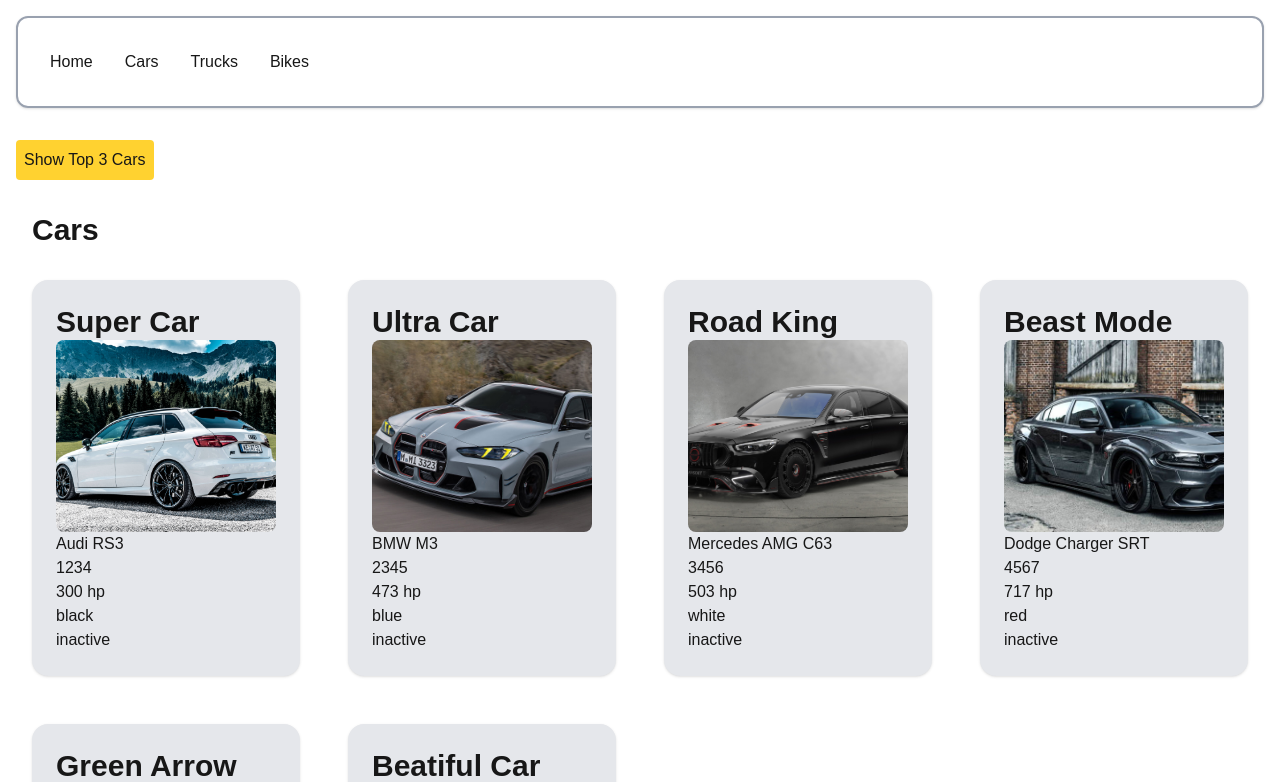
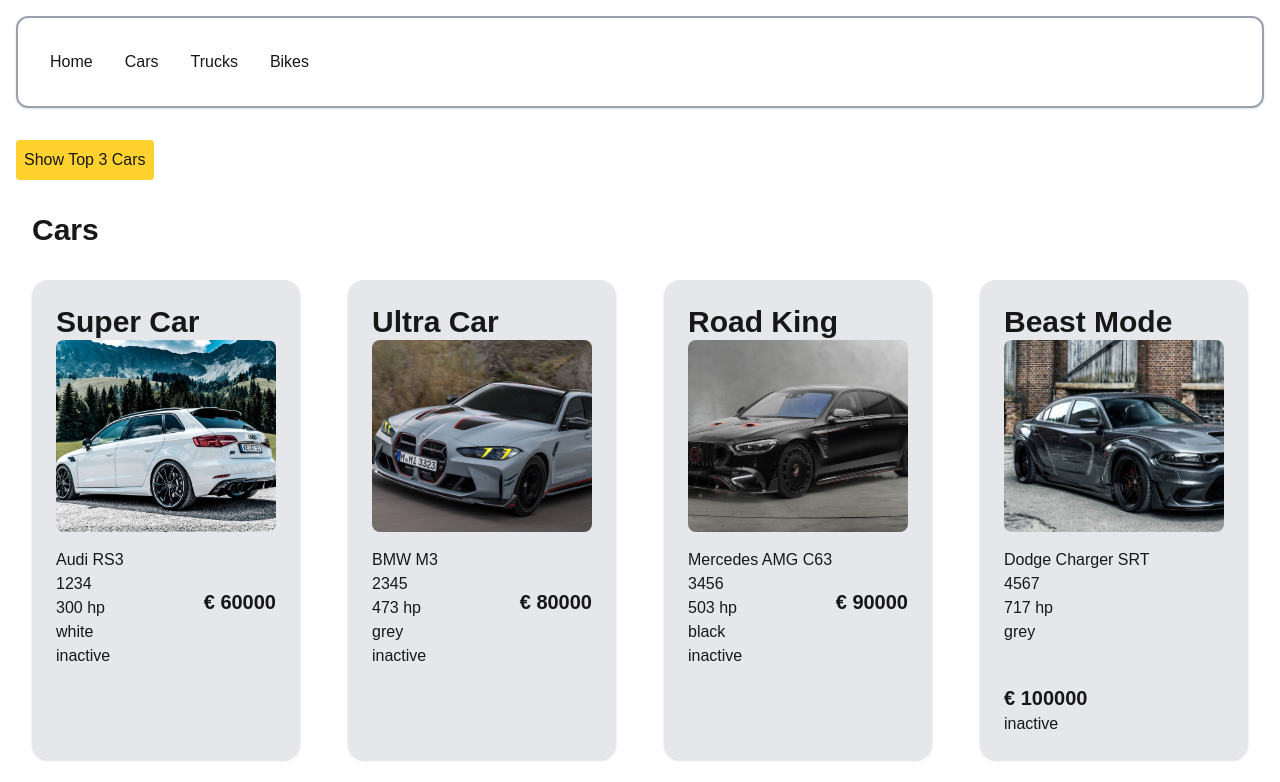
Before and after one commit to RadSrb/react_next, a Next.js app: page /cars in a window 1280 px wide. Shown: the top 782 px of the page. Built offline with nearby package versions, Linux system fonts and the light colour scheme.

Commit message:
price imported

```diff
--- a/app/cars/page.tsx
+++ b/app/cars/page.tsx
@@ -9,62 +9,68 @@
   {
     name: "Super Car",
     type: "Audi RS3",
-    color: "black",
+    color: "white",
     motor: {
       serial: 1234,
       hp: 300,
     },
     image: "/images/audi-rs3.jpg",
+    price: 60000,
   },
   {
     name: "Ultra Car",
     type: "BMW M3",
-    color: "blue",
+    color: "grey",
     motor: {
       serial: 2345,
       hp: 473,
     },
     image: "/images/BMW_M3_CS_Touring_facelift.jpg",
+    price: 80000,
   },
   {
     name: "Road King",
     type: "Mercedes AMG C63",
-    color: "white",
+    color: "black",
     motor: {
       serial: 3456,
       hp: 503,
     },
     image: "/images/mercedes-benz-amg.jpg",
+    price: 90000,
   },
   {
     name: "Beast Mode",
     type: "Dodge Charger SRT",
-    color: "red",
+    color: "grey",
     motor: {
       serial: 4567,
       hp: 717,
     },
     image: "/images/Dodge.jpg",
+    price: 100000,
   },
   {
     name: "Green Arrow",
     type: "Ford Mustang GT",
-    color: "green",
+    color: "grey",
     motor: {
       serial: 5678,
       hp: 450,
     },
     image: "/images/ford-mustang.jpg",
+    price: 70000,
   },
   {
     name: "Beatiful Car",
     type: "Bugatti Veyron",
-    color: "black",
+    color: "grey",
     motor: {
       serial: 23085,
       hp: 1001,
     },
     image: "/images/bugatti-veyron.jpg",
+    price: 2000000,
   }
 ];
 
--- a/app/components/cars/Card.tsx
+++ b/app/components/cars/Card.tsx
@@ -17,11 +17,17 @@
 
     <h2 className='font-bold text-3xl'>{car.name}</h2>
     <img src={car.image} alt={car.name} className='w-full h-48 object-cover rounded-lg'/>
+<div className="flex flex-wrap justify-between mt-4">
+<div>
     <div>{car.type}</div>
     <div>{car.motor.serial}</div>
     <div>{car.motor.hp} hp</div>
     <div>{car.color}</div>
+    </div>
+    <div className='mt-10  font-bold text-xl'>€ {car.price}</div>
+</div>
     {isActive ? "active" : "inactive"}
+
   </div>
   );
 }
--- a/lib/types/types.tsx
+++ b/lib/types/types.tsx
@@ -10,4 +10,5 @@
     color: string;
     motor: Motor;
     image?: string;
+    price?: number;
   }
```
